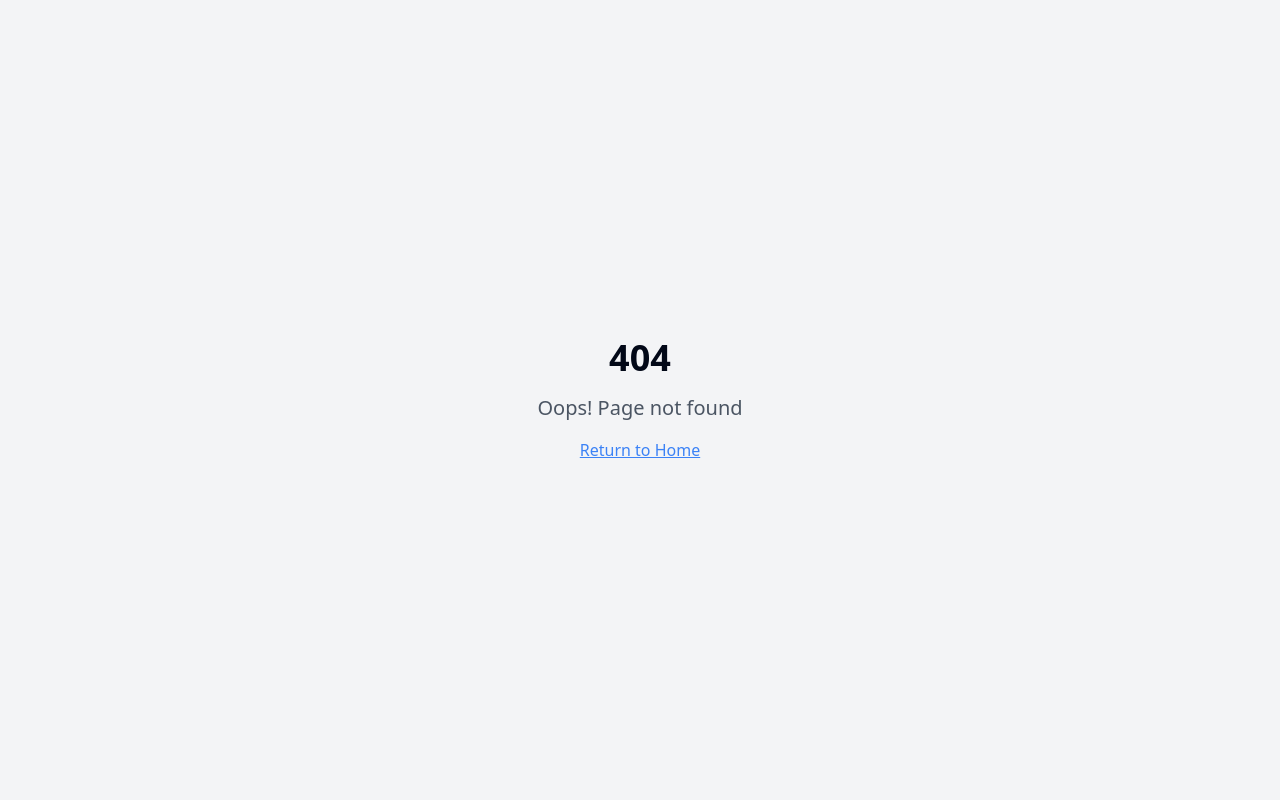
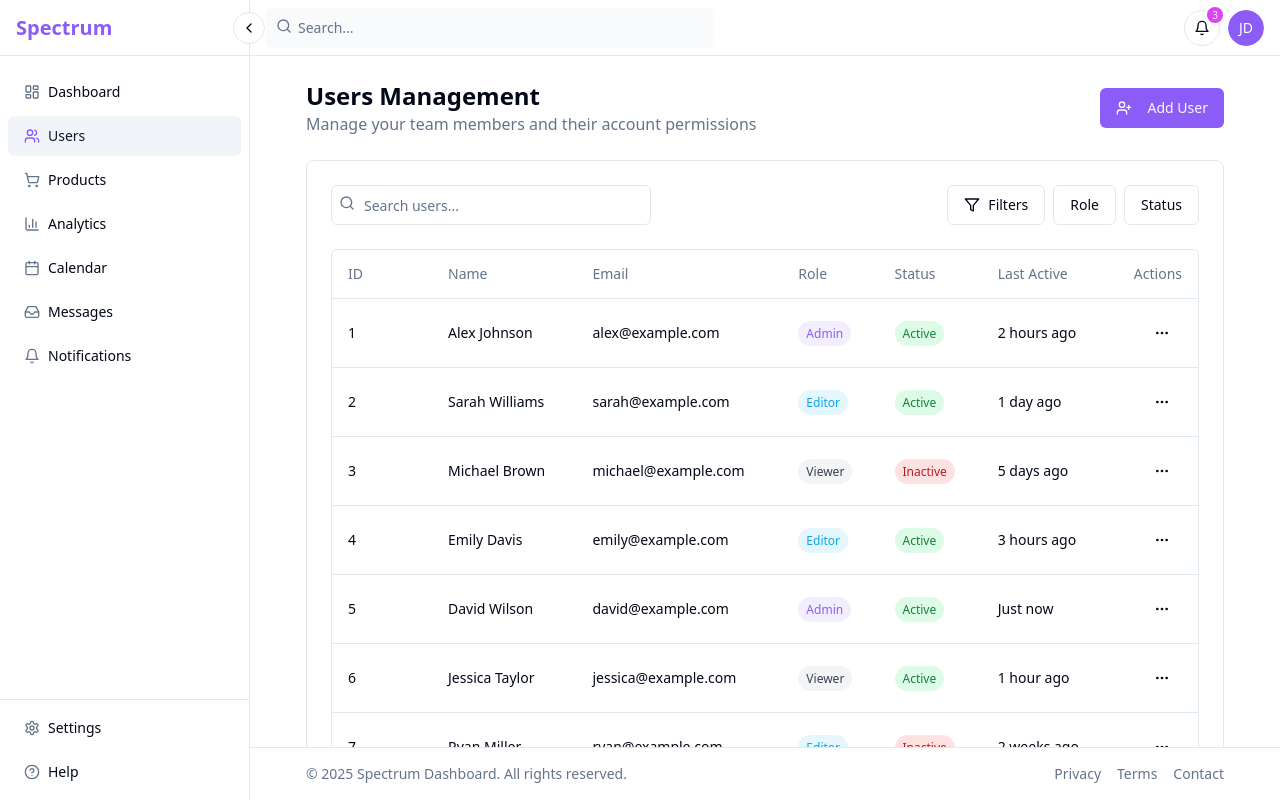
Before and after one commit to worksbucket/radiant-dash-sparkle-ui, a React (Vite) app: page /users in a window 1280 px wide. Before the commit this address had no page. Built offline with nearby package versions, Linux system fonts and the light colour scheme.

Commit message:
Add users table page
Implement a users table page and link it to the sidebar.

```diff
--- a/src/App.tsx
+++ b/src/App.tsx
@@ -1,3 +1,4 @@
+
 import { Toaster } from "@/components/ui/toaster";
 import { Toaster as Sonner } from "@/components/ui/sonner";
 import { TooltipProvider } from "@/components/ui/tooltip";
@@ -5,6 +6,7 @@ import { QueryClient, QueryClientProvider } from "@tanstack/react-query";
 import { BrowserRouter, Routes, Route } from "react-router-dom";
 import Index from "./pages/Index";
 import NotFound from "./pages/NotFound";
+import Users from "./pages/Users";
 
 const queryClient = new QueryClient();
 
@@ -16,6 +18,7 @@ const App = () => (
       <BrowserRouter>
         <Routes>
           <Route path="/" element={<Index />} />
+          <Route path="/users" element={<Users />} />
           {/* ADD ALL CUSTOM ROUTES ABOVE THE CATCH-ALL "*" ROUTE */}
           <Route path="*" element={<NotFound />} />
         </Routes>
--- a/src/components/dashboard/Sidebar.tsx
+++ b/src/components/dashboard/Sidebar.tsx
@@ -15,6 +15,7 @@ import {
   Calendar
 } from 'lucide-react';
 import { Button } from "@/components/ui/button";
+import { Link } from 'react-router-dom';
 
 type SidebarProps = {
   className?: string;
@@ -24,18 +25,18 @@ const Sidebar = ({ className }: SidebarProps) => {
   const [collapsed, setCollapsed] = useState(false);
 
   const navItems = [
-    { icon: LayoutDashboard, label: 'Dashboard', active: true },
-    { icon: Users, label: 'Users', active: false },
-    { icon: ShoppingCart, label: 'Products', active: false },
-    { icon: BarChart3, label: 'Analytics', active: false },
-    { icon: Calendar, label: 'Calendar', active: false },
-    { icon: Inbox, label: 'Messages', active: false },
-    { icon: Bell, label: 'Notifications', active: false },
+    { icon: LayoutDashboard, label: 'Dashboard', path: '/', active: window.location.pathname === '/' },
+    { icon: Users, label: 'Users', path: '/users', active: window.location.pathname === '/users' },
+    { icon: ShoppingCart, label: 'Products', path: '#', active: false },
+    { icon: BarChart3, label: 'Analytics', path: '#', active: false },
+    { icon: Calendar, label: 'Calendar', path: '#', active: false },
+    { icon: Inbox, label: 'Messages', path: '#', active: false },
+    { icon: Bell, label: 'Notifications', path: '#', active: false },
   ];
 
   const bottomNavItems = [
-    { icon: Settings, label: 'Settings', active: false },
-    { icon: HelpCircle, label: 'Help', active: false },
+    { icon: Settings, label: 'Settings', path: '#', active: false },
+    { icon: HelpCircle, label: 'Help', path: '#', active: false },
   ];
 
   return (
@@ -69,9 +70,12 @@ const Sidebar = ({ className }: SidebarProps) => {
                 "justify-start gap-2 h-10",
                 item.active && "bg-secondary font-medium"
               )}
+              asChild
             >
-              <item.icon className={cn("h-5 w-5", item.active ? "text-dashboard-purple" : "text-muted-foreground")} />
-              {!collapsed && <span>{item.label}</span>}
+              <Link to={item.path}>
+                <item.icon className={cn("h-5 w-5", item.active ? "text-dashboard-purple" : "text-muted-foreground")} />
+                {!collapsed && <span>{item.label}</span>}
+              </Link>
             </Button>
           ))}
         </nav>
@@ -84,9 +88,12 @@ const Sidebar = ({ className }: SidebarProps) => {
               key={i}
               variant="ghost"
               className="justify-start gap-2 h-10"
+              asChild
             >
-              <item.icon className="h-5 w-5 text-muted-foreground" />
-              {!collapsed && <span>{item.label}</span>}
+              <Link to={item.path}>
+                <item.icon className="h-5 w-5 text-muted-foreground" />
+                {!collapsed && <span>{item.label}</span>}
+              </Link>
             </Button>
           ))}
         </nav>
--- /dev/null
+++ b/src/pages/Users.tsx
@@ -0,0 +1,120 @@
+
+import React from 'react';
+import DashboardLayout from '@/components/dashboard/DashboardLayout';
+import {
+  Table,
+  TableBody,
+  TableCaption,
+  TableCell,
+  TableHead,
+  TableHeader,
+  TableRow
+} from "@/components/ui/table";
+import {
+  UserPlus,
+  Search,
+  Filter,
+  MoreHorizontal
+} from 'lucide-react';
+import { Button } from "@/components/ui/button";
+import { Input } from "@/components/ui/input";
+
+// Sample user data
+const users = [
+  { id: 1, name: 'Alex Johnson', email: 'alex@example.com', role: 'Admin', status: 'Active', lastActive: '2 hours ago' },
+  { id: 2, name: 'Sarah Williams', email: 'sarah@example.com', role: 'Editor', status: 'Active', lastActive: '1 day ago' },
+  { id: 3, name: 'Michael Brown', email: 'michael@example.com', role: 'Viewer', status: 'Inactive', lastActive: '5 days ago' },
+  { id: 4, name: 'Emily Davis', email: 'emily@example.com', role: 'Editor', status: 'Active', lastActive: '3 hours ago' },
+  { id: 5, name: 'David Wilson', email: 'david@example.com', role: 'Admin', status: 'Active', lastActive: 'Just now' },
+  { id: 6, name: 'Jessica Taylor', email: 'jessica@example.com', role: 'Viewer', status: 'Active', lastActive: '1 hour ago' },
+  { id: 7, name: 'Ryan Miller', email: 'ryan@example.com', role: 'Editor', status: 'Inactive', lastActive: '2 weeks ago' },
+  { id: 8, name: 'Olivia Moore', email: 'olivia@example.com', role: 'Viewer', status: 'Active', lastActive: '4 days ago' },
+];
+
+const Users = () => {
+  return (
+    <DashboardLayout>
+      <div className="flex items-center justify-between mb-6">
+        <div>
+          <h1 className="text-2xl font-bold">Users Management</h1>
+          <p className="text-muted-foreground">Manage your team members and their account permissions</p>
+        </div>
+        <Button className="bg-dashboard-purple hover:bg-dashboard-purple/90">
+          <UserPlus className="mr-2 h-4 w-4" />
+          Add User
+        </Button>
+      </div>
+
+      <div className="bg-white rounded-lg border p-6 mb-6">
+        <div className="flex flex-col md:flex-row gap-4 items-center justify-between mb-6">
+          <div className="relative w-full md:w-80">
+            <Search className="absolute left-2 top-2.5 h-4 w-4 text-muted-foreground" />
+            <Input placeholder="Search users..." className="pl-8" />
+          </div>
+          <div className="flex gap-2 w-full md:w-auto">
+            <Button variant="outline" className="flex items-center gap-2">
+              <Filter className="h-4 w-4" />
+              Filters
+            </Button>
+            <Button variant="outline">Role</Button>
+            <Button variant="outline">Status</Button>
+          </div>
+        </div>
+
+        <div className="rounded-md border">
+          <Table>
+            <TableCaption>A list of users in your organization.</TableCaption>
+            <TableHeader>
+              <TableRow>
+                <TableHead className="w-[100px]">ID</TableHead>
+                <TableHead>Name</TableHead>
+                <TableHead>Email</TableHead>
+                <TableHead>Role</TableHead>
+                <TableHead>Status</TableHead>
+                <TableHead>Last Active</TableHead>
+                <TableHead className="text-right">Actions</TableHead>
+              </TableRow>
+            </TableHeader>
+            <TableBody>
+              {users.map((user) => (
+                <TableRow key={user.id}>
+                  <TableCell className="font-medium">{user.id}</TableCell>
+                  <TableCell>{user.name}</TableCell>
+                  <TableCell>{user.email}</TableCell>
+                  <TableCell>
+                    <span className={`px-2 py-1 rounded-full text-xs font-medium ${
+                      user.role === 'Admin'
+                        ? 'bg-dashboard-purple/10 text-dashboard-purple'
+                        : user.role === 'Editor'
+                          ? 'bg-dashboard-blue/10 text-dashboard-blue'
+                          : 'bg-gray-100 text-gray-700'
+                    }`}>
+                      {user.role}
+                    </span>
+                  </TableCell>
+                  <TableCell>
+                    <span className={`px-2 py-1 rounded-full text-xs font-medium ${
+                      user.status === 'Active'
+                        ? 'bg-green-100 text-green-700'
+                        : 'bg-red-100 text-red-700'
+                    }`}>
+                      {user.status}
+                    </span>
+                  </TableCell>
+                  <TableCell>{user.lastActive}</TableCell>
+                  <TableCell className="text-right">
+                    <Button variant="ghost" size="sm">
+                      <MoreHorizontal className="h-4 w-4" />
+                    </Button>
+                  </TableCell>
+                </TableRow>
+              ))}
+            </TableBody>
+          </Table>
+        </div>
+      </div>
+    </DashboardLayout>
+  );
+};
+
+export default Users;
```
